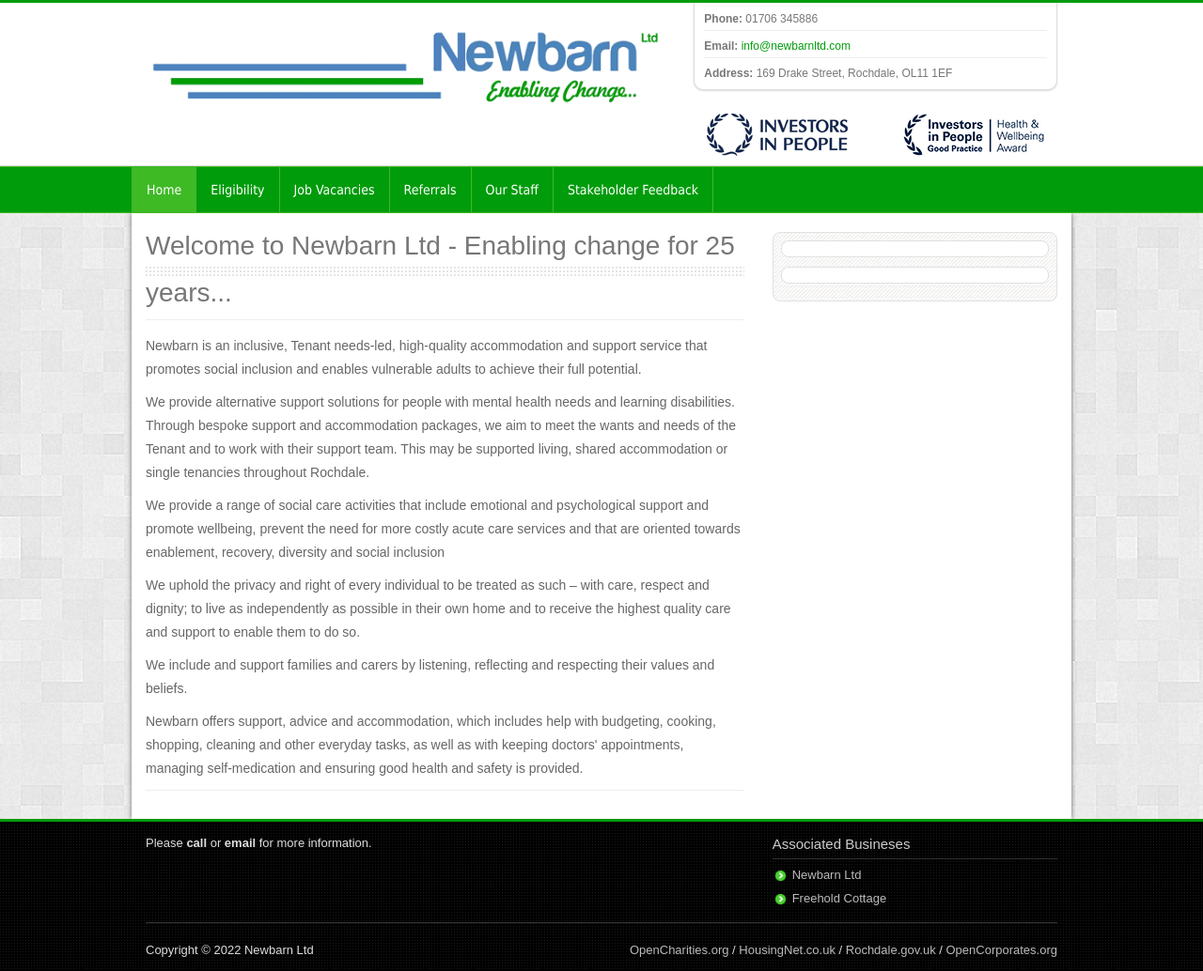
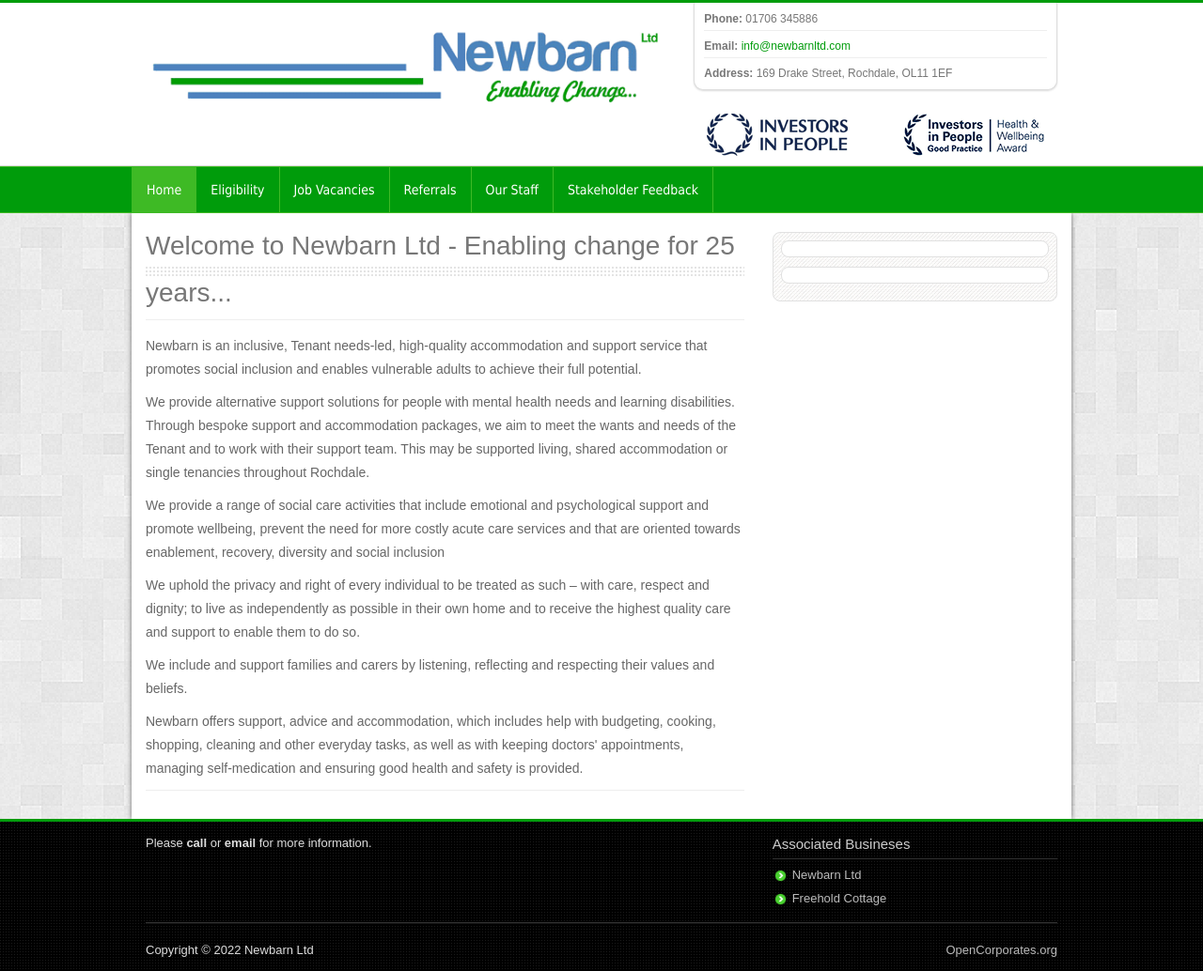
Before and after one commit to chobbledotcom/newbarn, a Jekyll site: the page built from _pages/index.html, in a window 1280 px wide. Shown: the whole page at 94% size. Built offline with Jekyll 4.4.1, drawn with Linux system fonts in a browser that asks for light colours; a script that is not in the unit is left out.

Commit message:
updated footer

```diff
--- a/_layouts/default.html
+++ b/_layouts/default.html
@@ -141,9 +141,6 @@
                             Copyright &copy; 2022 Newbarn Ltd
                         </p>
                         <p class="pull-right">
-                            <a href="http://opencharities.org/charities/1154280" target="_blank" title="Blue Pits Housing Action on OpenCharities.org">OpenCharities.org</a> /
-                            <a href="http://www.housingnet.co.uk/housingnet-html/Blue_Pits_Housing_Action.html" target="_blank" title="Blue Pits Housing Action on HousingNet.co.uk">HousingNet.co.uk</a> /
-                            <a href="http://mycare.rochdale.gov.uk/services-for-people-with-mental-health-issues.aspx" target="_blank" title="Blue Pits Housing Action on Rochdale Council">Rochdale.gov.uk</a> /
                             <a href="http://opencorporates.com/companies/gb/07825886" target="_blank" title="Blue Pits Housing Action on OpenCorporates.org">OpenCorporates.org</a>
                         </p>
                         <div class="clearfix"></div>
```
